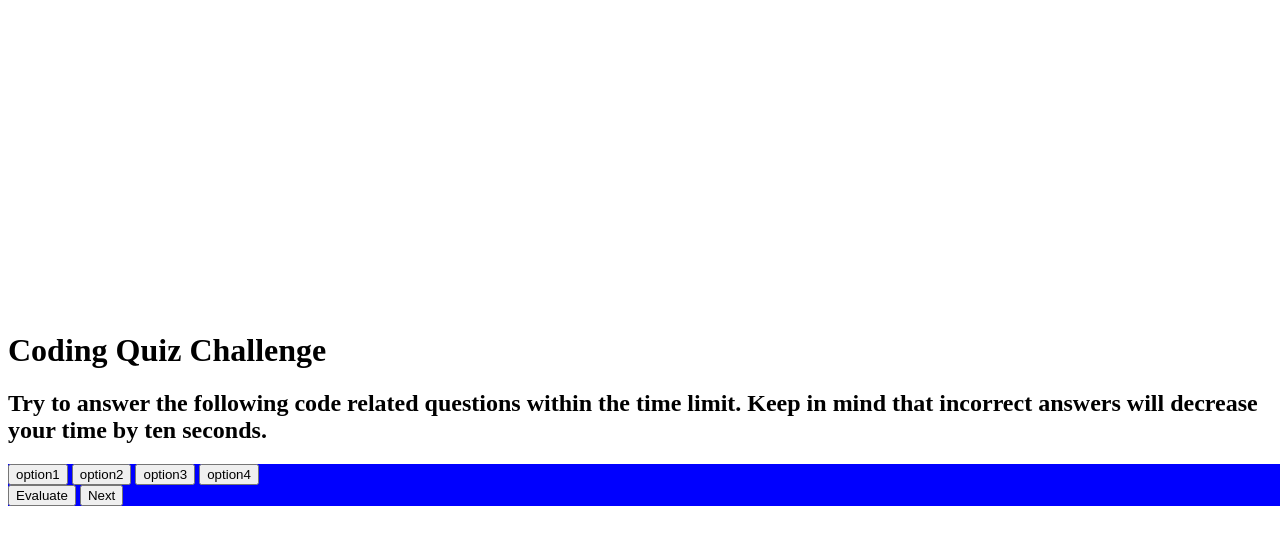
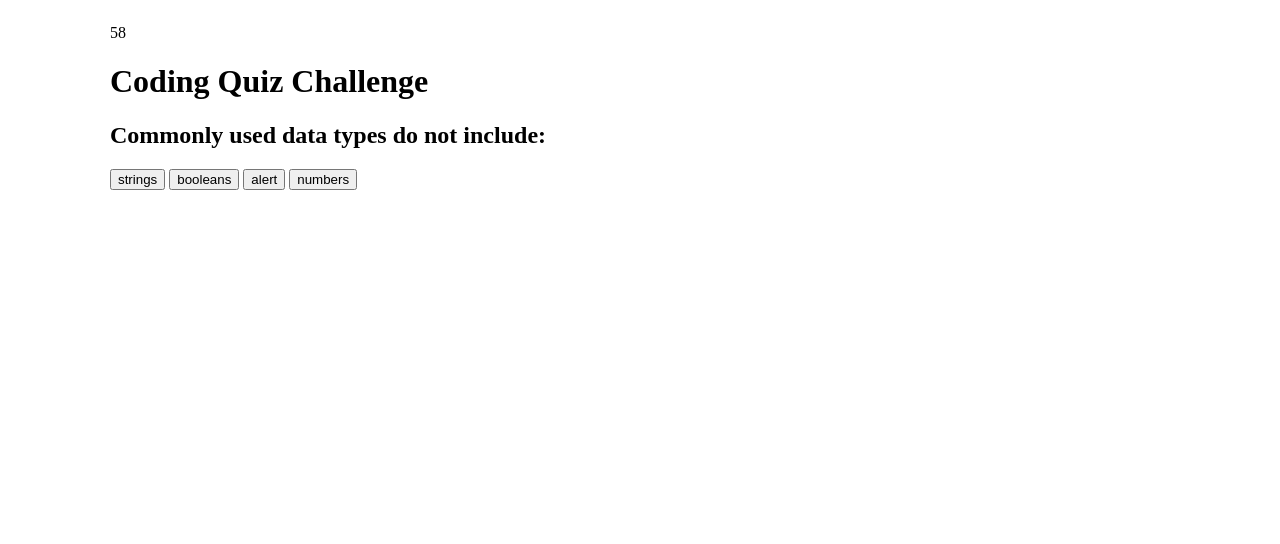
Before and after one commit to andres192x/Code-quiz, a plain HTML site: page index.html in a window 1280 px wide. Both pictures are taken after a click on the button "Start Quiz". Drawn offline with Linux system fonts and the light colour scheme.

Commit message:
added timer,questions, alerts for wrong or correct answers

```diff
--- a/assets/script.js
+++ b/assets/script.js
@@ -5,21 +5,14 @@ var button2 = document.getElementById("op2");
 var button3 = document.getElementById("op3");
 var button4 = document.getElementById("op4");
 
-
-// /queryselectors for op1-4
-// within nextQuestion()
-//          //after we move on to next question, now we want to display answers of questions[index] to op 1-4
-//         //repeat process for all of the other ones. (edited)
-// function checkAnswer(){
-//    //this function is trigered when a op 1-4 button is clicked
-//    //compare the answer of the button to the correct answer of questions[index].correctAnswer
-// }
-
+var time= 60
+var timerEl= document.querySelector("#timer")
 
 startButton.addEventListener("click", function(event){
     quizContainer.classList.remove("hide");
     startButton.classList.add("hide");
-     nextQuestion();
+    startTimer()
+    nextQuestion();
  })
 
 var questions = [
@@ -50,27 +43,62 @@ var currentQuestionIndex = 0;
 
 function nextQuestion(){
     var currentQuestion = questions[currentQuestionIndex];
-    var questionContainer=document.querySelector('#questionContainer')
+    var questionContainer=document.querySelector('.question-container')
     console.log(currentQuestion,'this is the current question')
     console.log(questionContainer,'container was made a variable')
 
-    var title=document.createElement('h2')
+    // var title=document.createElement('h2')
+    var title=document.querySelector("#title")
 
     title.innerText=currentQuestion.question
     console.log(title,'this is the title of current question')
-    questionContainer.appendChild(title)
+    // questionContainer.appendChild(title)
     //using the currentQuestion object you re going to create a for loop for the options
     for (let i = 0; i < currentQuestion.answers.length; i++) {
         const element = currentQuestion.answers[i];
         console.log(element,'this is the current answer')
+        const optionBtn = document.getElementById("op"+i)
+        optionBtn.textContent= element
+    }
+}
 
-    }
+function startTimer(){
+    var timeHolder= setInterval(function(){
+    time--
+    console.log(time)
+    timerEl.innerText= time
+    },1000)
+}
+
+function checkAnswer(event){
+var chosenAnswer= event.target.textContent
+var correctAnswer= questions[currentQuestionIndex].correctAnswer
+if(chosenAnswer===correctAnswer){
+    alert("correct")
+}
+else{
+    alert("wrong")
+    time-=10
+}
+
+//check if right or wrong
+currentQuestionIndex++
+if(questions.length>currentQuestionIndex){
+  nextQuestion()
+}
+//move to next question, increase currentQuestion index, run nextQuestion
+}
+//game over
 
 
-}
-
-
-
+// /queryselectors for op1-4
+// within nextQuestion()
+//          //after we move on to next question, now we want to display answers of questions[index] to op 1-4
+//         //repeat process for all of the other ones. (edited)
+// function checkAnswer(){
+//    //this function is trigered when a op 1-4 button is clicked
+//    //compare the answer of the button to the correct answer of questions[index].correctAnswer
+// }
 
 
 // // //COUNTDOWN TIMER:
--- a/assets/style.css
+++ b/assets/style.css
@@ -1,5 +1,5 @@
 .quiz-container{
-    background-color: blue;
+    /* background-color: blue; */
 }
 .hide{
   display: none;
@@ -9,6 +9,6 @@ body {
     display: flex;
     justify-content: center;
     align-items: center;
-    width: 100vw;
-    height: 100vh;
+    width: 50%;
+    height: 50%;
 }
--- a/index.html
+++ b/index.html
@@ -12,32 +12,35 @@
 <body>
     <div class="panel">
         <div class="result">
+        </div>
+        <p id="timer"></p>
 
-        </div>
         <div>
-            <h1>Coding Quiz Challenge</h1>
-            <h2>Try to answer the following code related questions within the time limit. Keep in mind that incorrect
+            <h1 id="gameTitle">Coding Quiz Challenge</h1>
+            <h2 id="title">Try to answer the following code related questions within the time limit. Keep in mind that incorrect
                 answers will decrease your time by ten seconds.</h2>
             <button id="start">Start Quiz</button>
         </div>
+
         <div class="quiz-container hide" >
-
 
             <div class="question-container" id="question">
                 <!-- Question goes here. -->
             </div>
+
             <div class="option-container">
-                <button class="option" onclick="" id="op1">option1</button>
+                <button class="option" onclick="checkAnswer(event)" id="op0">option1</button>
 
-                <button class="option" id="op2">option2</button>
+                <button class="option" onclick="checkAnswer(event)" id="op1">option2</button>
 
-                <button class="option" id="op3">option3</button>
+                <button class="option" onclick="checkAnswer(event)" id="op2">option3</button>
 
-                <button class="option" id="op4">option4</button>
+                <button class="option" onclick="checkAnswer(event)" id="op3">option4</button>
             </div>
+
             <div class="navigation">
-                <button class="evaluate">Evaluate</button>
-                <button class="next">Next</button>
+                <!-- <button class="evaluate">Evaluate</button> -->
+                <!-- <button class="next">Next</button> -->
             </div>
         </div>
     </div>
```
